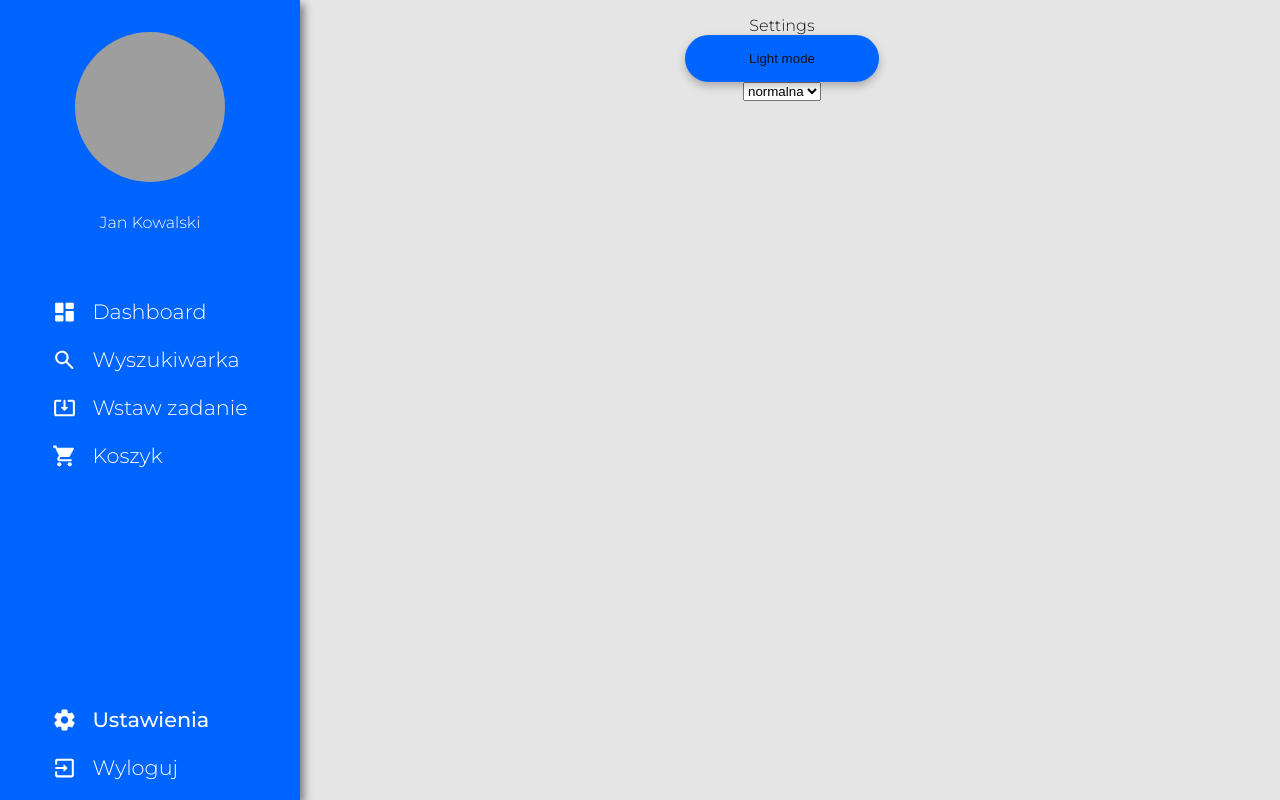
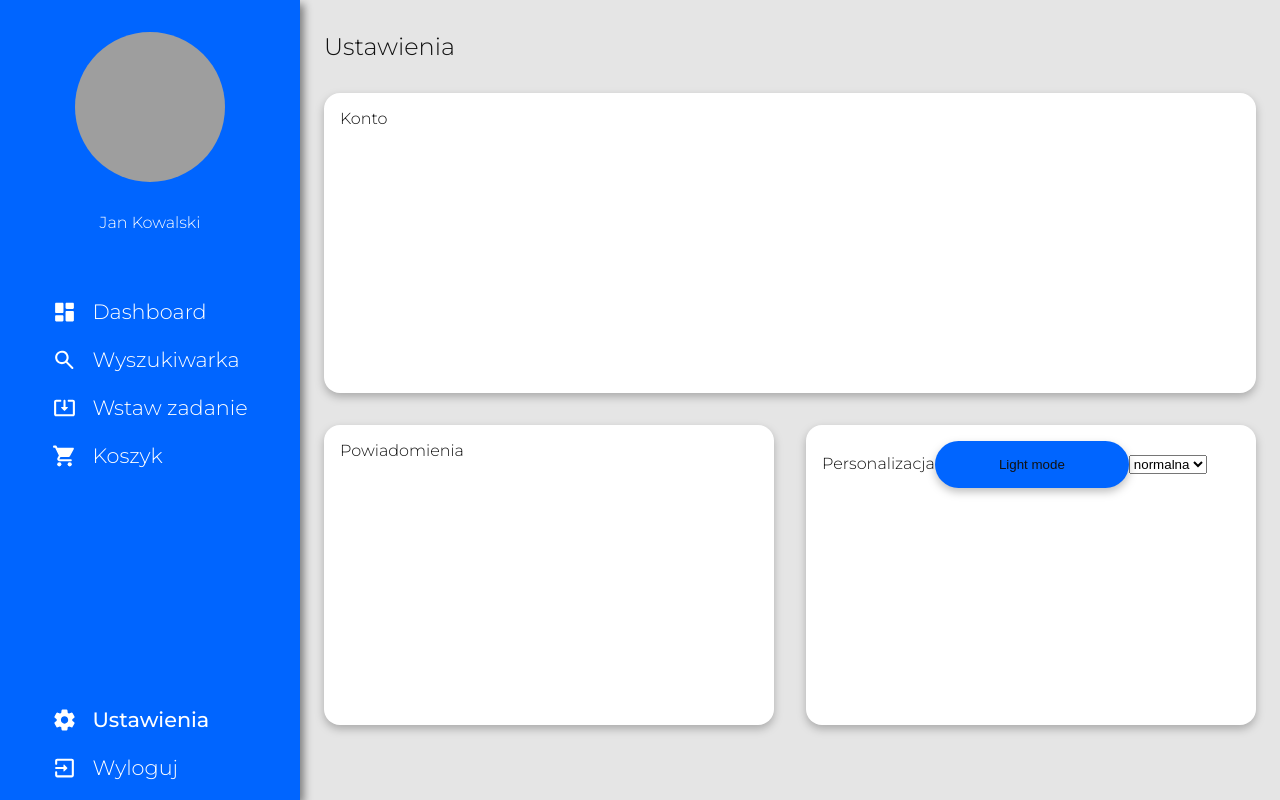
Before and after one commit to Nico2d/atem, a Next.js app: page /settings in a window 1280 px wide. Built offline with nearby package versions, Linux system fonts and the light colour scheme; grey boxes are pictures that could not be loaded.

Commit message:
feat: cardContainer and pageHeading

```diff
--- /dev/null
+++ b/components/atoms/cardContainer.tsx
@@ -0,0 +1,38 @@
+import styled from "styled-components";
+import { device } from "../../Styles/breakpoints";
+
+type CardContainer = {
+  height?: string;
+  width?: string;
+};
+
+export const CardContainer: React.FC<CardContainer> = ({
+  height,
+  width,
+  children,
+}) => {
+  return (
+    <StyledDiv height={height} width={width}>
+      {children}
+    </StyledDiv>
+  );
+};
+
+const StyledDiv = styled.div<CardContainer>`
+  background: ${({ theme }) => theme.colors.cardColor};
+  padding: 1rem;
+  filter: drop-shadow(0px 4px 4px rgba(0, 0, 0, 0.25));
+  display: block;
+  height: ${({ height }) => height};
+  width: 100%;
+  margin-bottom: 2rem;
+
+  @media ${device.mobileL} {
+    border-radius: 1rem;
+  }
+
+  @media ${device.tablet} {
+    width: ${({ width }) => width};
+    margin: 1rem;
+  }
+`;
--- /dev/null
+++ b/components/atoms/pageHeading.tsx
@@ -0,0 +1,11 @@
+import styled from "styled-components";
+
+export const PageHeading: React.FC<{ title: string }> = ({ title }) => {
+  return <Heading>{title}</Heading>;
+};
+
+const Heading = styled.h3`
+  font-size: ${({ theme }) => theme.fonts.fontSize * 1.5}rem;
+  font-weight: 300;
+  margin: 2rem 1rem;
+`;
--- a/components/templates/TemplateWithSidebar.tsx
+++ b/components/templates/TemplateWithSidebar.tsx
@@ -10,7 +10,9 @@ export const TemplateWithSidebar = ({ children }) => {
       <Navigation>
         <Sidebar />
       </Navigation>
-      <StyledMain>{children}</StyledMain>
+      <StyledMain>
+        <StyledWrapper>{children}</StyledWrapper>
+      </StyledMain>
     </Layout>
   );
 };
@@ -19,13 +21,19 @@ const StyledMain = styled.main`
   display: flex;
   align-items: center;
   justify-content: center;
-  width: 100%;
-  flex-flow: column;
-  padding: 1rem;
-  padding-top: 66px;
+  padding-top: 50px;
 
   @media ${device.tablet} {
+    padding-top: 0px;
     padding-left: 300px;
-    padding-top: 1rem;
   }
 `;
+
+const StyledWrapper = styled.div`
+  display: inherit;
+  flex-flow: column;
+
+  @media ${device.tablet} {
+    display: block;
+  }
+`;
--- a/pages/settings.tsx
+++ b/pages/settings.tsx
@@ -1,8 +1,12 @@
+import styled from "styled-components";
+import { CardContainer } from "../components/atoms/cardContainer";
+import { PageHeading } from "../components/atoms/pageHeading";
 import { FontSizeSelector } from "../components/molecules/fontSizeSelector";
 import { ThemeToggler } from "../components/molecules/themeToggler";
 import { TemplateWithSidebar } from "../components/templates/TemplateWithSidebar";
 import { useDarkMode } from "../Hooks/useDarkMode";
 import { useFontSizeSelector } from "../Hooks/useFontSizeSelector";
+import { device } from "../Styles/breakpoints";
 
 const Settings = () => {
   const [theme, themeToggler] = useDarkMode();
@@ -10,11 +14,36 @@ const Settings = () => {
 
   return (
     <TemplateWithSidebar>
-      Settings
-      <ThemeToggler theme={theme} toggleTheme={themeToggler} />
-      <FontSizeSelector fontSize={fontSize} fontController={fontController} />
+      <PageHeading title="Ustawienia" />
+      <CardContainer height="300px" width="932px">
+        Konto
+      </CardContainer>
+
+      <CardWrapper>
+        <CardContainer height="300px" width="450px">
+          Powiadomienia
+        </CardContainer>
+        <CardContainer height="300px" width="450px">
+          Personalizacja
+          <ThemeToggler theme={theme} toggleTheme={themeToggler} />
+          <FontSizeSelector
+            fontSize={fontSize}
+            fontController={fontController}
+          />
+        </CardContainer>
+      </CardWrapper>
     </TemplateWithSidebar>
   );
 };
 
 export default Settings;
+
+const CardWrapper = styled.div`
+  display: flex;
+  flex-flow: column;
+  /* justify-content: center; */
+
+  @media ${device.laptop} {
+    flex-flow: row;
+  }
+`;
```
